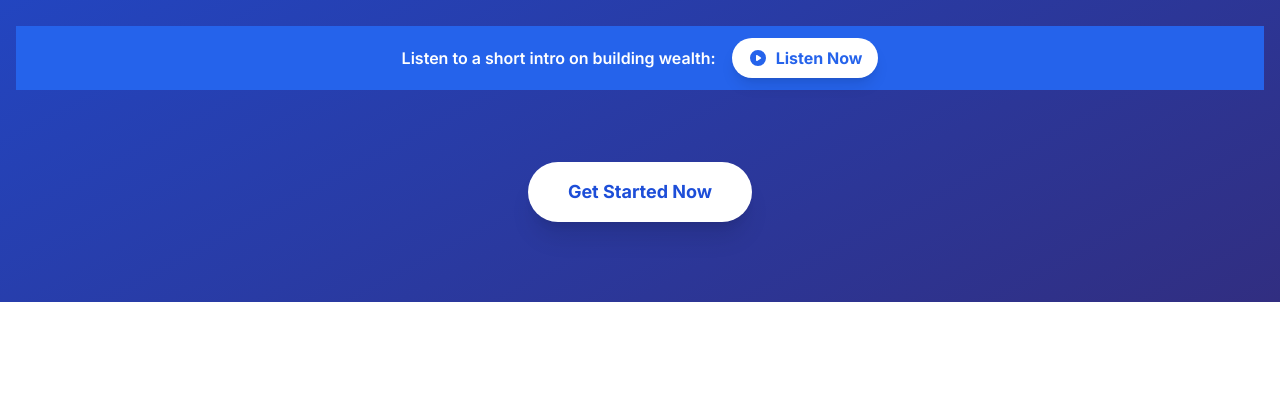
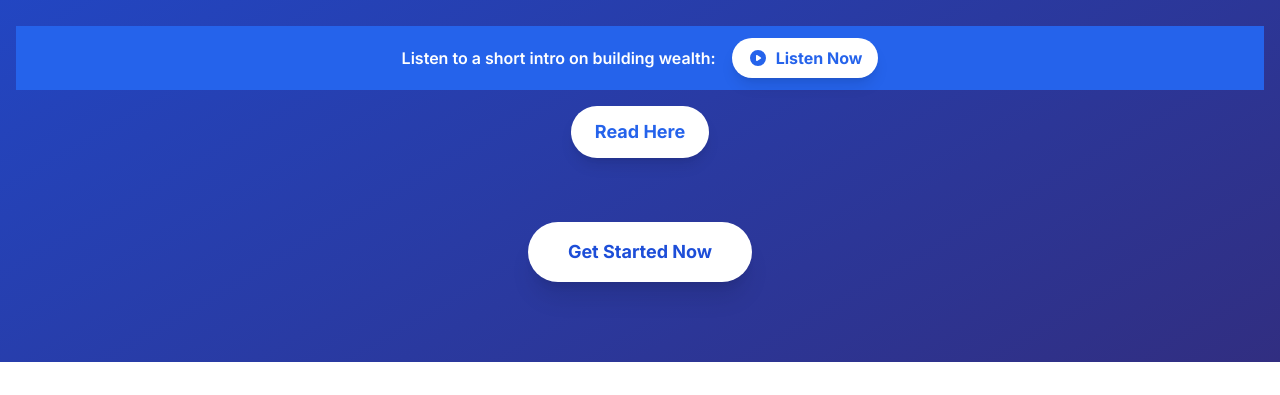
Before and after one commit to Fred-Anziko/Personal-FinanceTracker, a plain HTML site: page index.html in a window 1280 px wide. Shown: the part 374-769 px from the top of the page. Drawn offline with nearby package versions, Linux system fonts and the light colour scheme.

Commit message:
Update index.html
Read Button for blog

```diff
--- a/index.html
+++ b/index.html
@@ -54,6 +54,9 @@
             </audio>
         </div>
     </div>
+        <a href="https://gidlerblog.blogspot.com/2025/08/the-quiet-drip-gen-z-guide-to-building.html" target="_blank" class="inline-block w-full sm:w-auto text-center bg-white text-blue-600 font-bold py-3 px-6 rounded-full text-lg shadow-lg hover:bg-gray-200 transition-all duration-300 focus:outline-none focus:ring-2 focus:ring-blue-500 focus:ring-offset-2 my-4">
+                Read Here
+            </a>
             <br>
             <br>
             <br>
```
